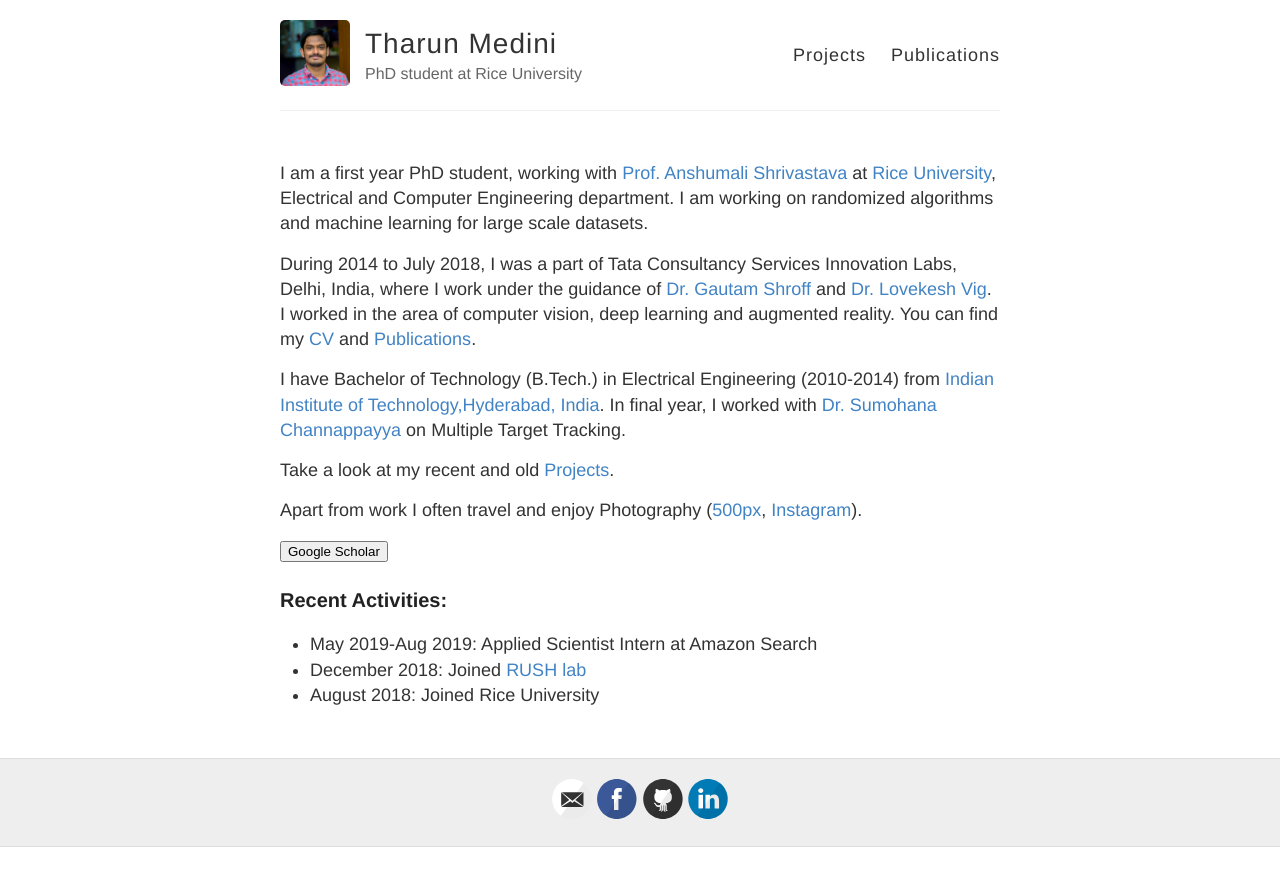
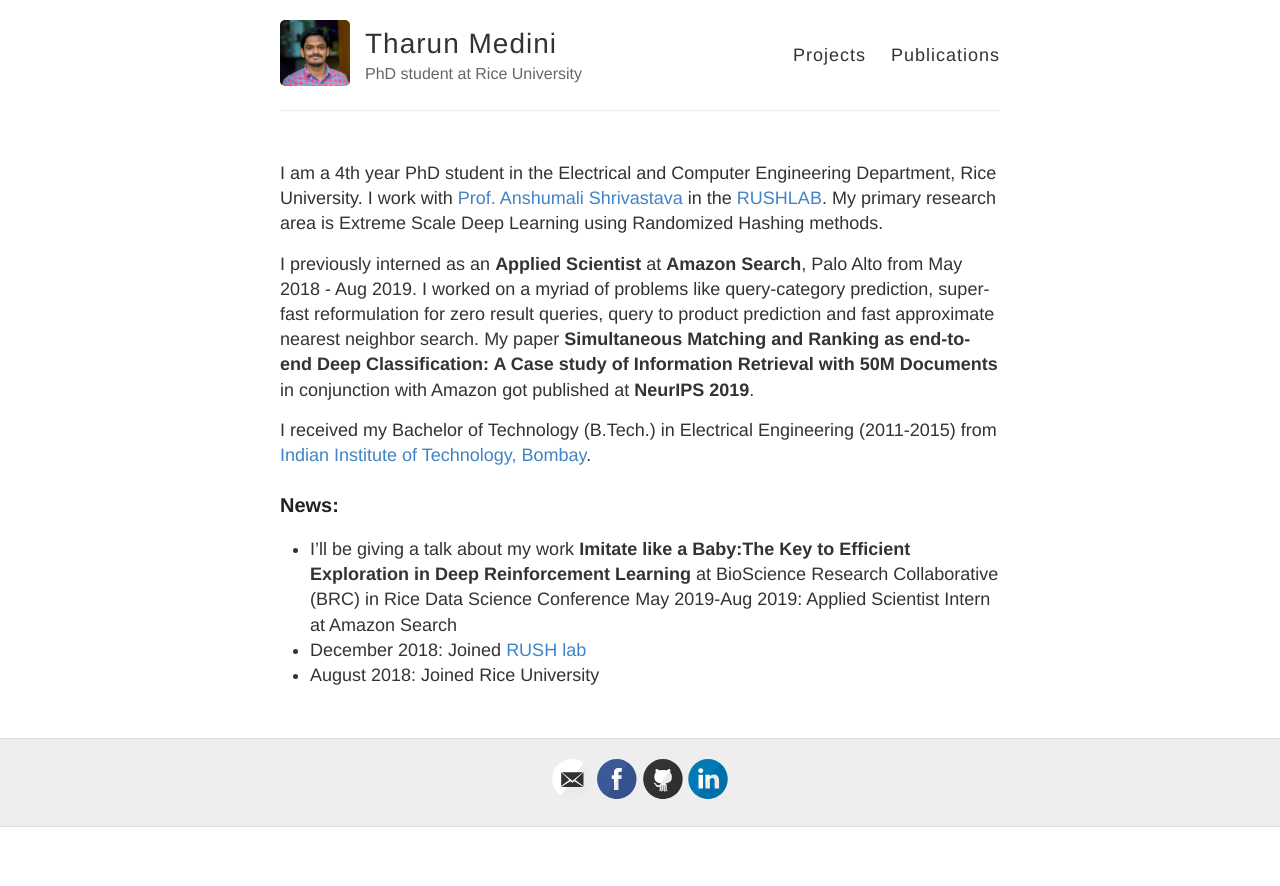
Before and after one commit to gaurav16gupta/gaurav16gupta.github.io, a Jekyll site: the page built from index.md, in a window 1280 px wide. Shown: the top 886 px of the page. Built offline with Jekyll 4.4.1, drawn with Linux system fonts in a browser that asks for light colours.

Commit message:
First changes to the home page

```diff
--- a/index.md
+++ b/index.md
@@ -3,21 +3,13 @@ layout: page
 published: true
 ---
 
-I am a first year PhD student, working with [Prof. Anshumali Shrivastava](https://www.cs.rice.edu/~as143/) at [Rice University](https://eceweb.rice.edu/), Electrical and Computer Engineering department. I am working on randomized algorithms and machine learning for large scale datasets.
+I am a 4th year PhD student in the Electrical and Computer Engineering Department, Rice University. I work with [Prof. Anshumali Shrivastava](https://www.cs.rice.edu/~as143/) in the [RUSHLAB](https://rushlab.blogs.rice.edu/). My primary research area is Extreme Scale Deep Learning using Randomized Hashing methods.
 
-During 2014 to July 2018, I was a part of Tata Consultancy Services Innovation Labs, Delhi, India, where I work under the guidance of [Dr. Gautam Shroff](https://www.linkedin.com/in/gautam-shroff-066901/) and [Dr. Lovekesh Vig](https://sites.google.com/site/lovekeshhome/). I worked in the area of computer vision, deep learning and augmented reality. You can find my [CV](https://gaurav16gupta.github.io/Resume-%20Gaurav%20Gupta.pdf) and [Publications](https://gaurav16gupta.github.io/publications/).
+I previously interned as an **Applied Scientist** at **Amazon Search**, Palo Alto from May 2018 - Aug 2019. I worked on a myriad of problems like query-category prediction, super-fast reformulation for zero result queries, query to product prediction and fast approximate nearest neighbor search. My paper **Simultaneous Matching and Ranking as end-to-end Deep Classification: A Case study of Information Retrieval with 50M Documents** in conjunction with Amazon got published at **NeurIPS 2019**.
 
-I have Bachelor of Technology (B.Tech.) in Electrical Engineering (2010-2014) from [Indian Institute of Technology,Hyderabad, India](http://www.iith.ac.in). In final year, I worked with [Dr. Sumohana Channappayya](https://www.iith.ac.in/~sumohana/) on Multiple Target Tracking.
+I received my Bachelor of Technology (B.Tech.) in Electrical Engineering (2011-2015) from [Indian Institute of Technology, Bombay](http://www.iitb.ac.in).
 
-Take a look at my recent and old [Projects](https://gaurav16gupta.github.io/projects).
-
-Apart from work I often travel and enjoy Photography ([500px](https://500px.com/gaurav16gupta), [Instagram](https://www.instagram.com/gaurav16gupta/)).
-
-<form action="https://scholar.google.co.in/citations?user=OguKfJIAAAAJ&hl=en">
-    <input type="submit" value="Google Scholar" width="100" height="20" />
-</form>
-
-### Recent Activities:
-* May 2019-Aug 2019: Applied Scientist Intern at Amazon Search
+### News:
+* I'll be giving a talk about my work **Imitate like a Baby:The Key to Efficient Exploration in Deep Reinforcement Learning** at BioScience Research Collaborative (BRC) in Rice Data Science Conference May 2019-Aug 2019: Applied Scientist Intern at Amazon Search
 * December 2018: Joined [RUSH lab](http://rushlab.blogs.rice.edu/)
 * August 2018: Joined Rice University
```
